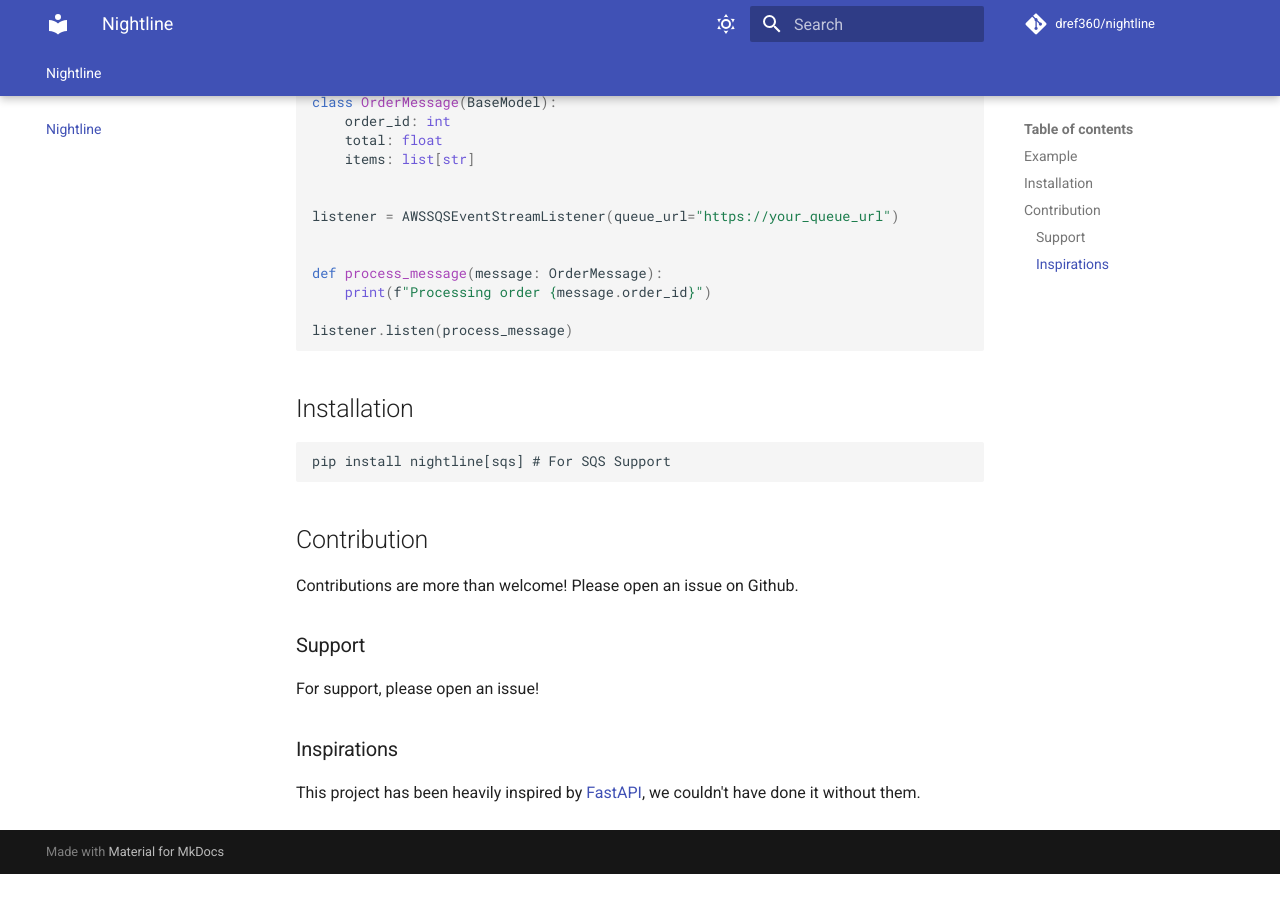
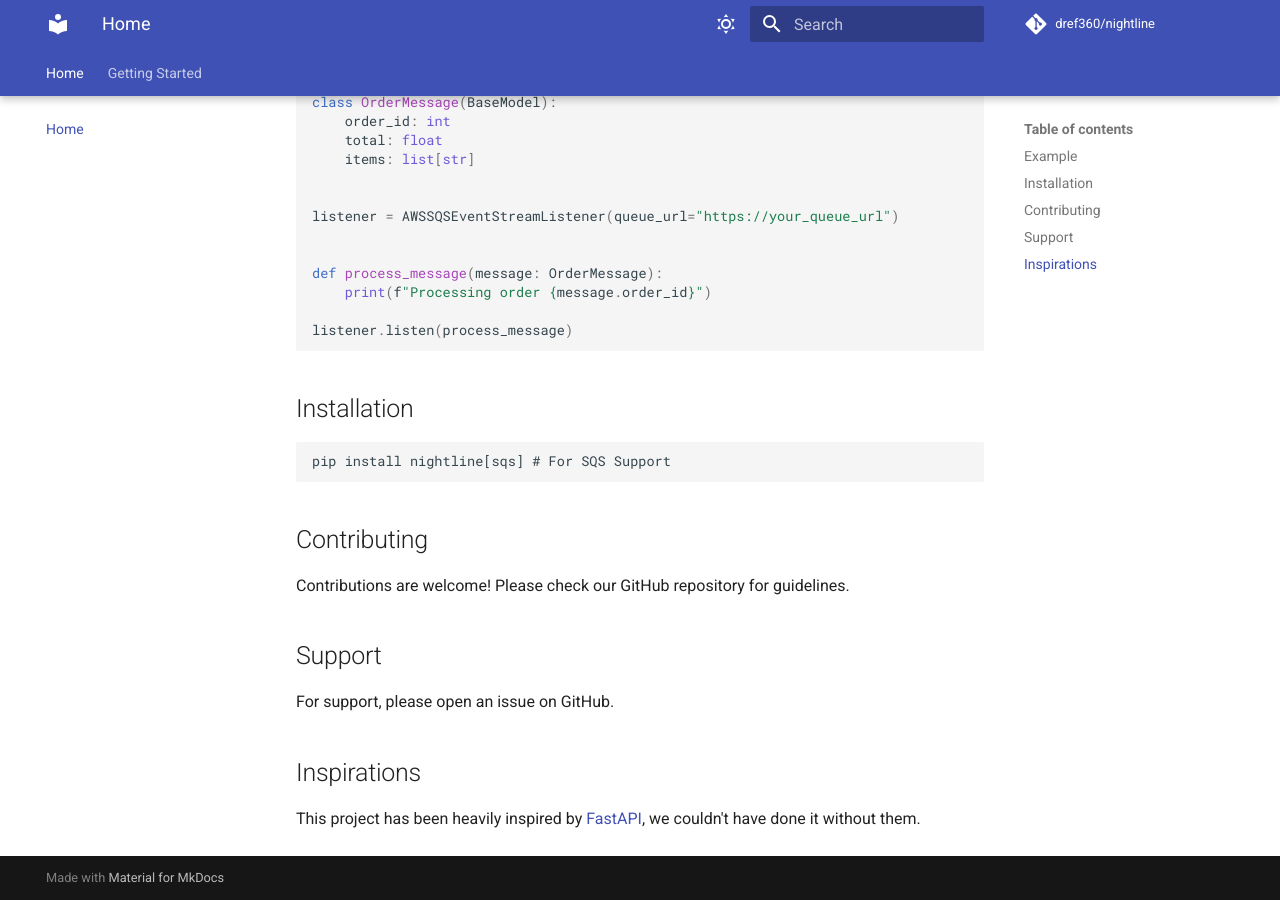
Before and after one commit to Dref360/nightline, an MkDocs documentation site: the page built from docs/index.md, in a window 1280 px wide and 900 px high, scrolled down 685 px. Built offline with MkDocs 1.6.1 and Material for MkDocs 9.7.7, drawn with Linux system fonts in a browser that asks for light colours; comment, search, counter and statistics services are not loaded; before the commit the page ends 1559 px from its top, so only the background shows below that.

Commit message:
Improve docs

````diff
--- a/docs/index.md
+++ b/docs/index.md
@@ -42,14 +42,14 @@ listener.listen(process_message)
 pip install nightline[sqs] # For SQS Support
 ```
 
-## Contribution
+## Contributing
 
-Contributions are more than welcome! Please open an issue on Github.
+Contributions are welcome! Please check our GitHub repository for guidelines.
 
-### Support
+## Support
 
-For support, please open an issue!
+For support, please open an issue on GitHub.
 
-### Inspirations
+## Inspirations
 
 This project has been heavily inspired by [FastAPI](https://fastapi.tiangolo.com/), we couldn't have done it without them.
--- a/mkdocs.yml
+++ b/mkdocs.yml
@@ -41,4 +41,5 @@ markdown_extensions:
   - pymdownx.tabbed:
       alternate_style: true
 nav:
-  - Nightline: index.md
+  - index.md
+  - getting_started.md
````
Also changed, not shown: README.md (+4 -4 lines), docs/getting_started.md (added, +126 -0 lines), 1 other file.
